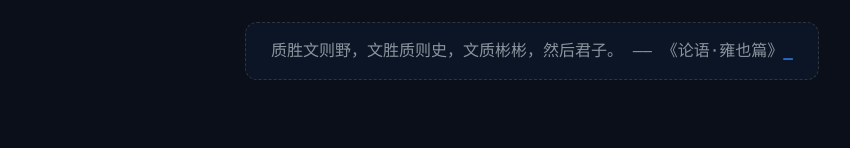
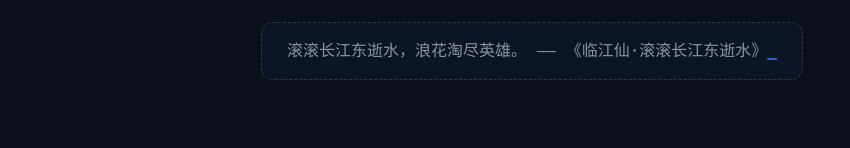
Before and after one commit to VarleyT/VarleyT.github.io, a plain HTML site: page index.html in a window 1280 px wide. Shown: the part 259-407 px from the top of the page, without its empty margins (108-958 px from the left). Drawn offline with Linux system fonts and the light colour scheme.

Commit message:
deploy: bc89ecd95d8c840e811b0fe85d196f2a849895ea

```diff
--- a/index.html
+++ b/index.html
@@ -110,7 +110,7 @@
 
         <script>
             // 由 Node.js 构建时注入的今日名言
-            const quote = "质胜文则野，文胜质则史，文质彬彬，然后君子。 —— 《论语·雍也篇》";
+            const quote = "滚滚长江东逝水，浪花淘尽英雄。 —— 《临江仙·滚滚长江东逝水》";
             let i = 0;
             const speed = 100; // 打字速度（毫秒）
 
```
